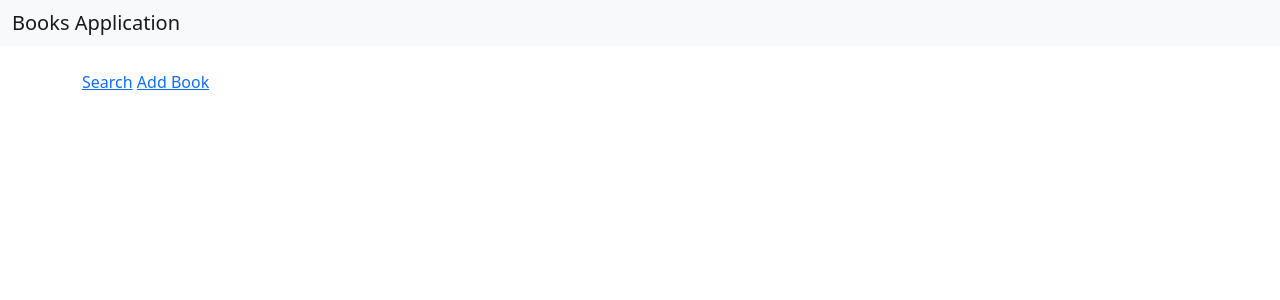
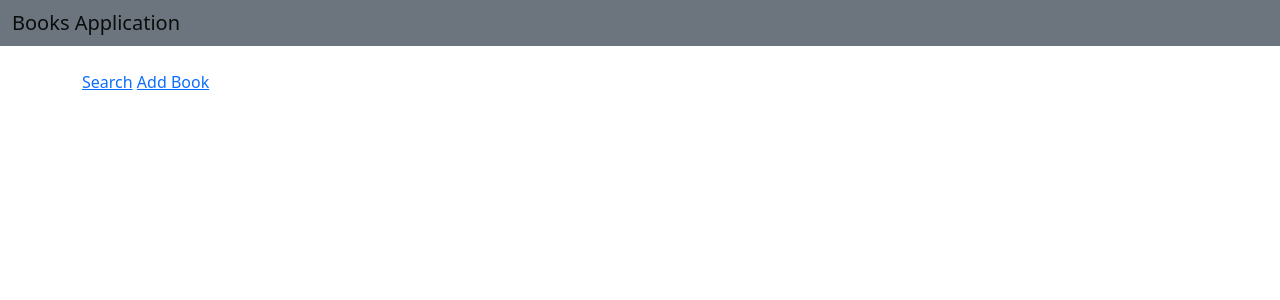
Before and after one commit to raj3k/book_app, a Django app: page / in a window 1280 px wide. Shown: the top 300 px of the page. Run offline with Django 3.2, Linux system fonts and the light colour scheme; data that the repository does not hold is empty.

Commit message:
background color updated

```diff
--- a/templates/base.html
+++ b/templates/base.html
@@ -8,7 +8,7 @@
     <title>Books Applications</title>
 </head>
 {% comment %} Navigation Bar {% endcomment %}
-<nav class="navbar navbar-light bg-light">
+<nav class="navbar navbar-light" style="background-color: #6c757d;">
     <div class="container-fluid">
         <div class="navbar-header">
             <a class="navbar-brand" href="/">Books Application</a>
```
